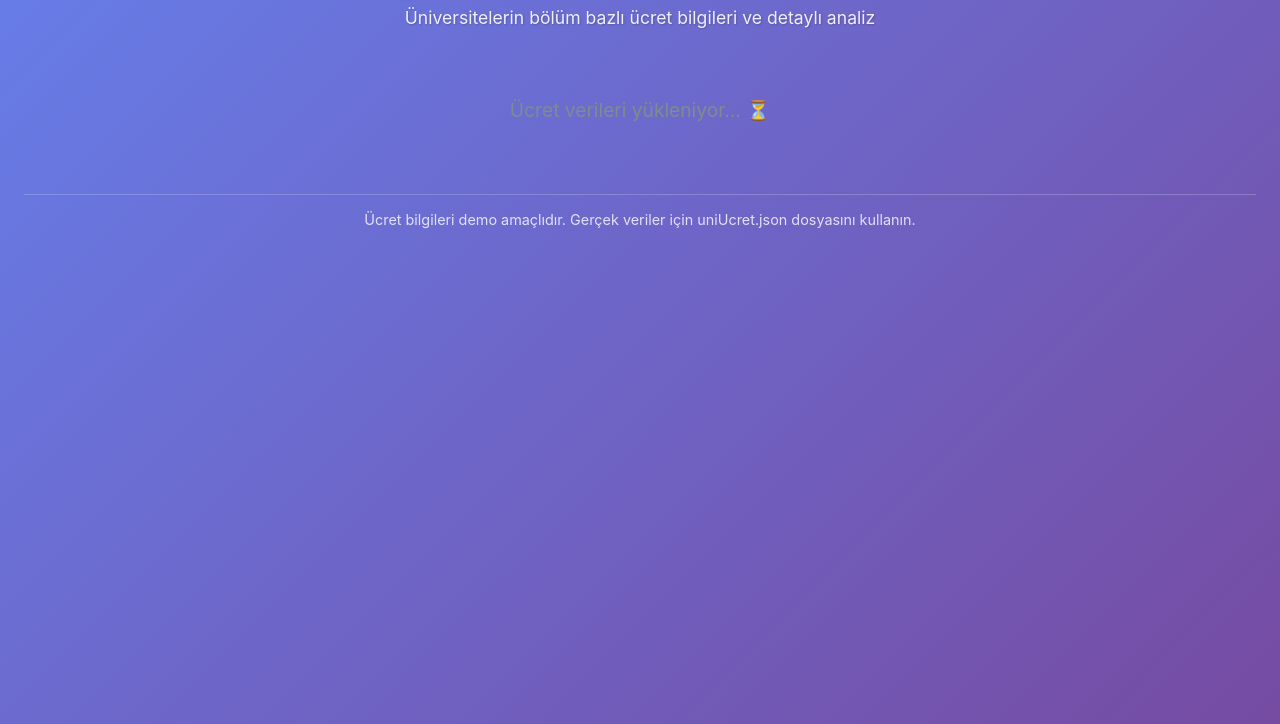
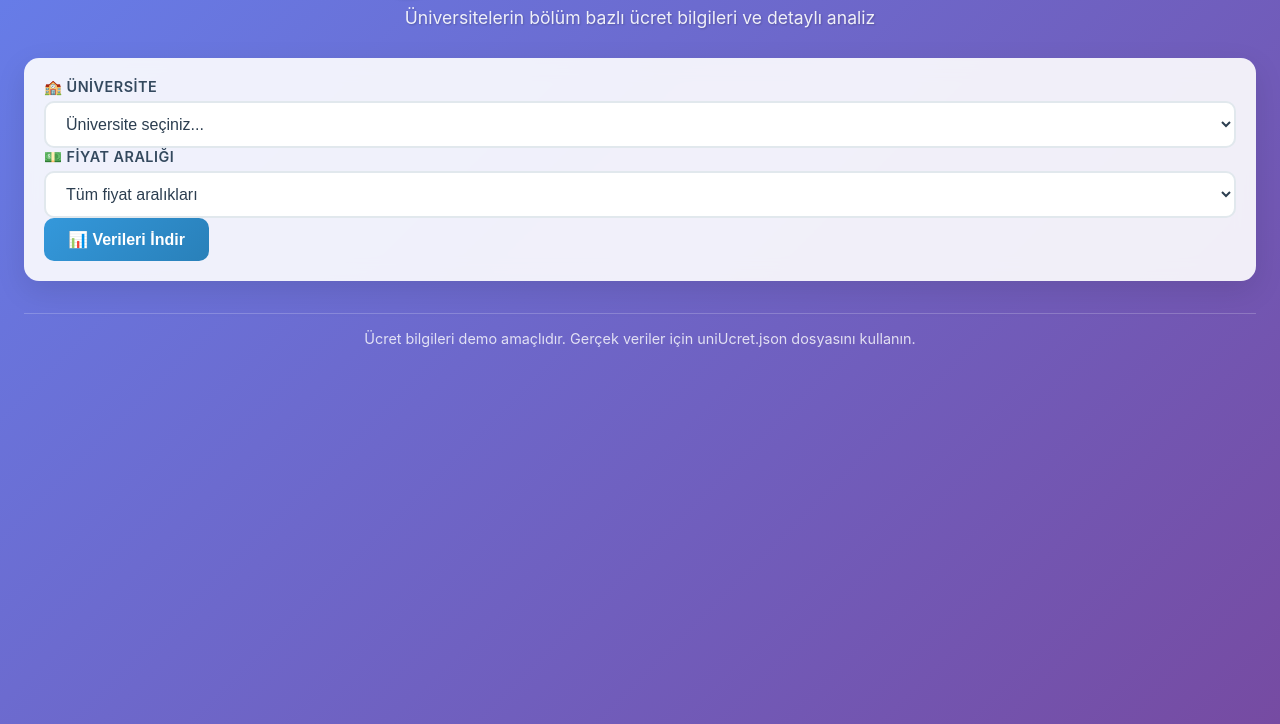
Before and after one commit to sisbas/UniversiteMemnuniyet, a plain HTML site: page ucret.html in a window 1280 px wide. Shown: the part 76-800 px from the top of the page. Drawn offline with nearby package versions, Linux system fonts and the light colour scheme.

Commit message:
Fix fetchData reference in fee page

```diff
--- a/ucret.html
+++ b/ucret.html
@@ -1171,7 +1171,7 @@
     }
 
     // Initialize
-    document.addEventListener('DOMContentLoaded', fetchData);
+    document.addEventListener('DOMContentLoaded', fetchFeeData);
   </script>
 </body>
 </html>
```
